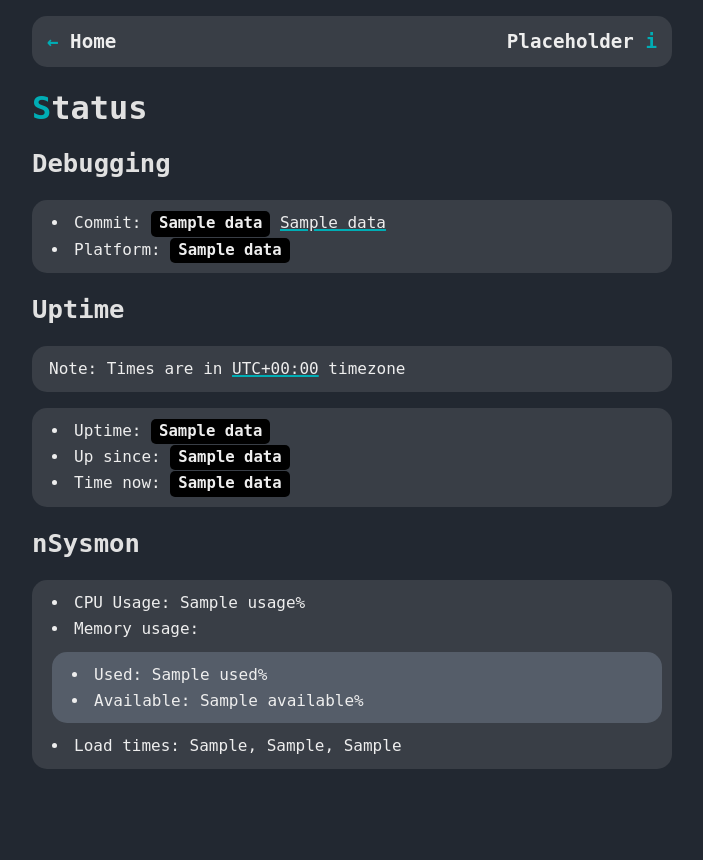
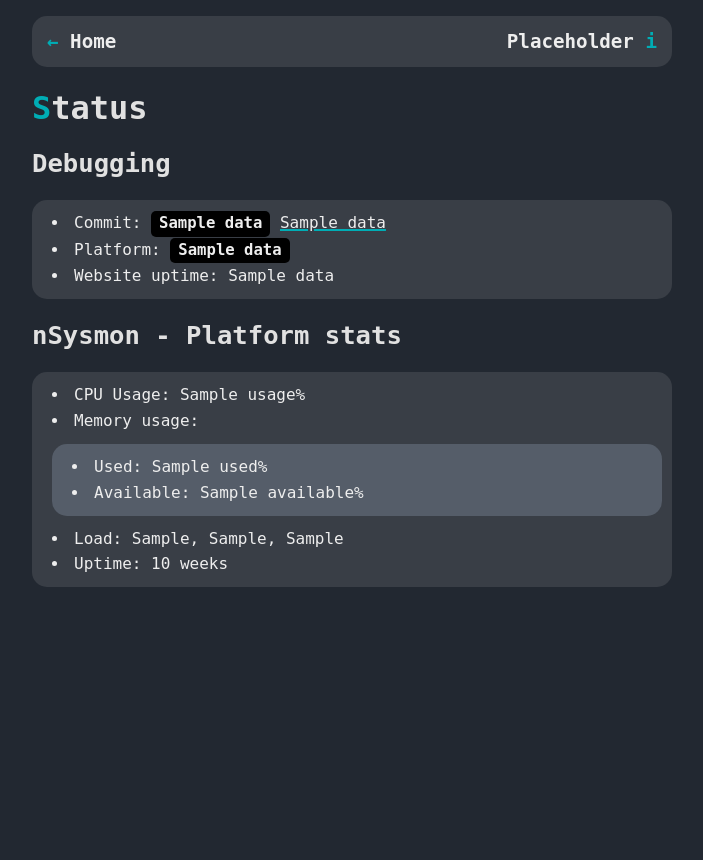
Before and after one commit to devlocalhost/website, a Flask app: template templates/status.html in a window 1280 px wide. Shown: the whole page, without its empty margins (288-991 px from the left). After the commit the page ends 587 px from the top, so only its background shows below. Run offline with Flask 3, Linux system fonts and the light colour scheme; the template is opened without the code that fills it: most values are stand-ins (such as "Sample title", 1, 10 or a date in 2020); parts of the project's set-up code (start-up, migrations or seed data) failed here and were passed over; some web fonts are replaced.

Commit message:
update status page

```diff
--- a/app.py
+++ b/app.py
@@ -149,6 +149,7 @@ def custom_header_plugin(md):
 
 markdown_parser = mistune.create_markdown(plugins=[custom_header_plugin])
 
+app.jinja_env.globals.update(get_uptime=get_uptime)
 
 @app.route("/autod", methods=["POST"])
 def autod():
--- a/templates/status.html
+++ b/templates/status.html
@@ -17,18 +17,10 @@
     <ul>
         <li>Commit: <code>{{ data[0] }}</code> <a href="https://github.com/devlocalhost/website/commit/{{ data[0] }}">{{ data[1] }}</a></li>
         <li>Platform: <code>{{ data[2] }}</code></li>
+        <li>Website uptime: {{ data[5] }}</li>
     </ul>
 
-    <h2>Uptime</h2>
-    <p>Note: Times are in <a href="https://en.wikipedia.org/wiki/UTC%2B00:00">UTC+00:00</a> timezone</p>
-
-    <ul>
-        <li>Uptime: <code>{{ data[5] }}</code></li>
-        <li>Up since: <code>{{ data[3] }}</code></li>
-        <li>Time now: <code>{{ data[4] }}</code></li>
-    </ul>
-
-    <h2>nSysmon</h2>
+    <h2>nSysmon - Platform stats</h2>
     <ul>
         <li>CPU Usage: {{ data[6][0]["usage"] }}%</li>
         <li>Memory usage:</li>
@@ -38,7 +30,8 @@
             <li>Available: {{ data[6][1]["physical"]["percentage"]["available"] }}%</li>
         </ul>
 
-        <li>Load times: {{ data[6][2]["load_times"]["1"] }}, {{ data[6][2]["load_times"]["5"] }}, {{ data[6][2]["load_times"]["15"] }}</li>
+        <li>Load: {{ data[6][2]["load_times"]["1"] }}, {{ data[6][2]["load_times"]["5"] }}, {{ data[6][2]["load_times"]["15"] }}</li>
+        <li>Uptime: {{ get_uptime(data[6][2]["uptime"]["seconds"]) }}</li>
     </ul>
 
 {% endblock %}
```
